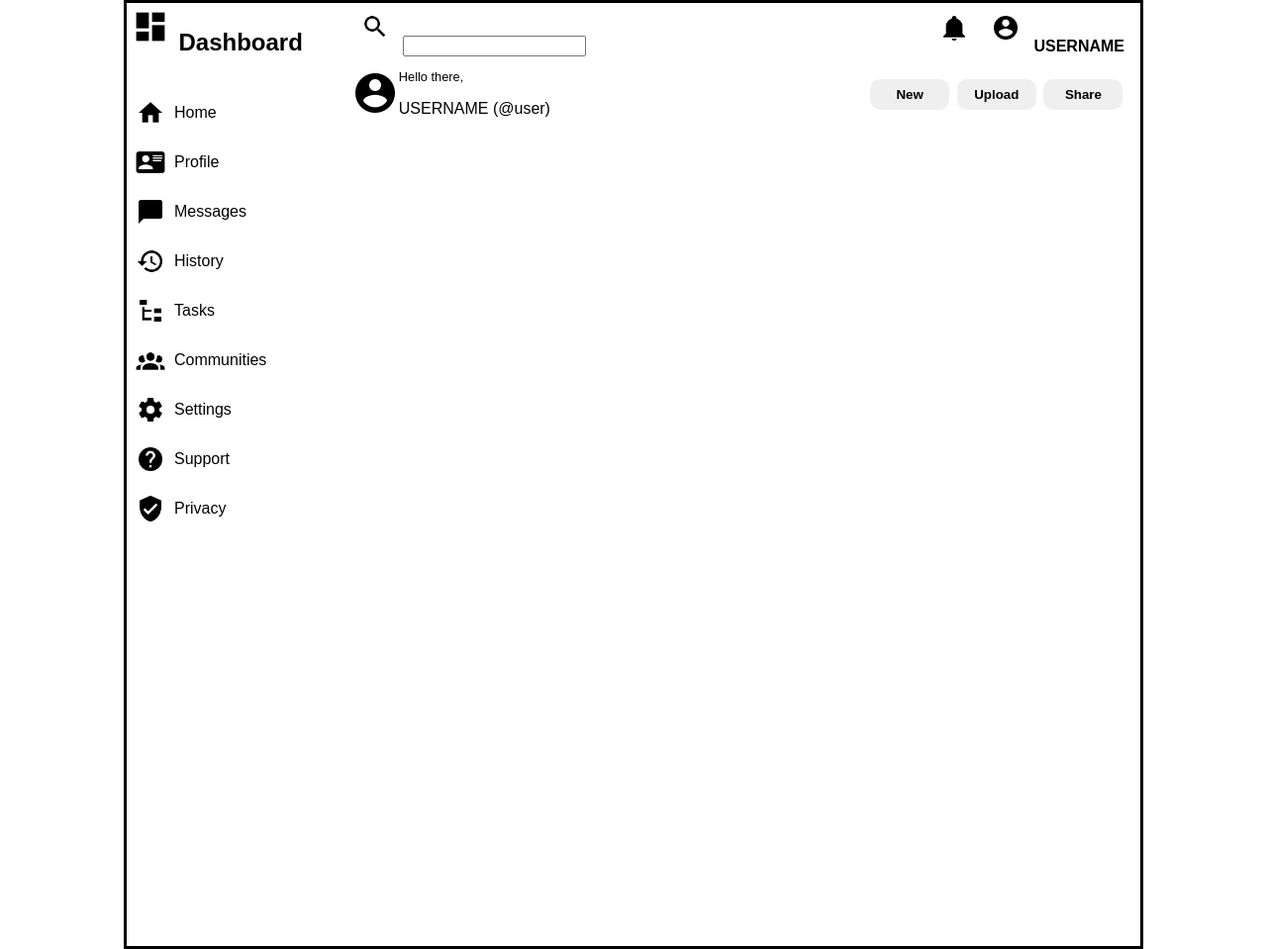
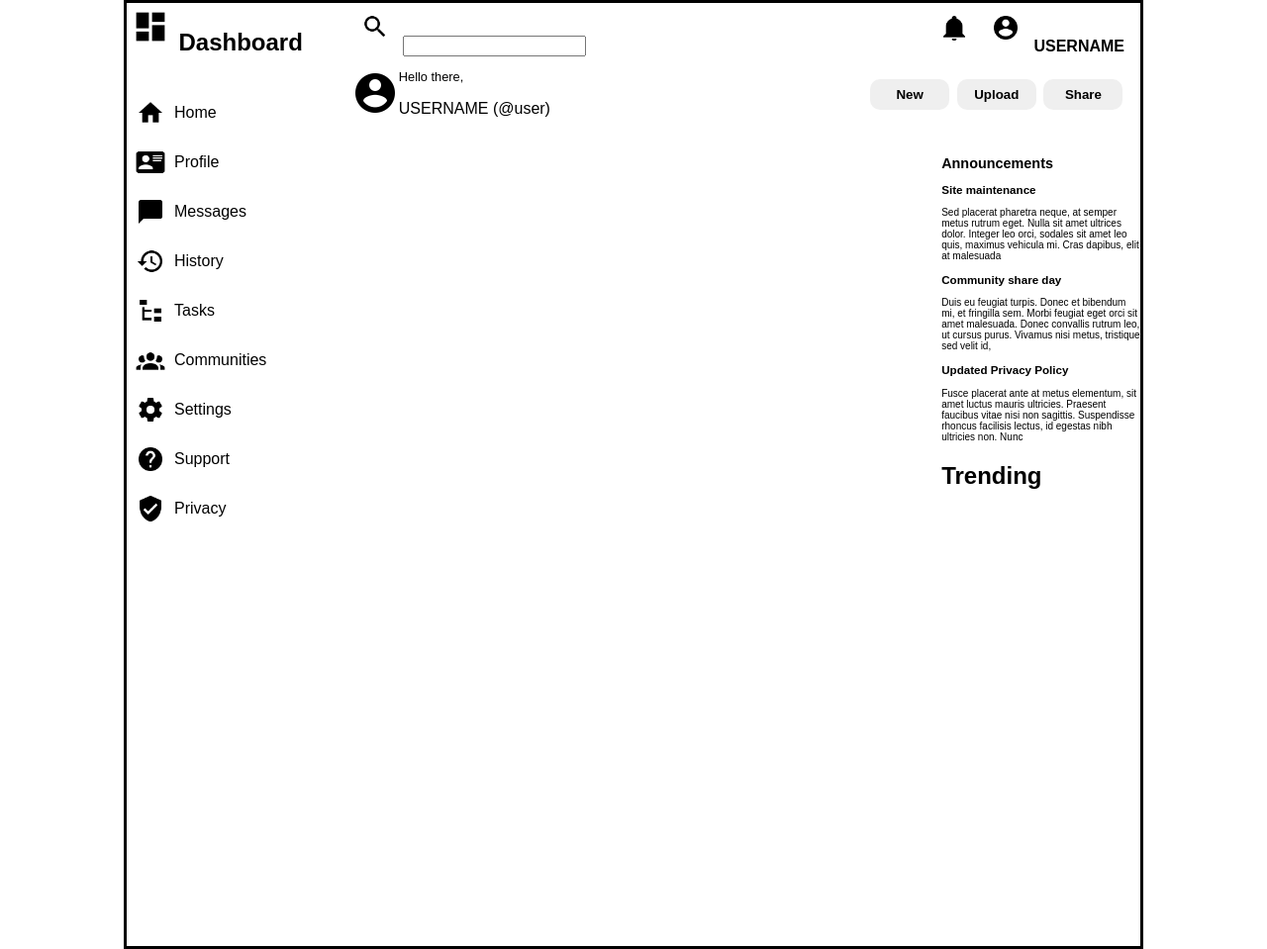
Before and after one commit to ottojvn/odin-admin-dashboard, a plain HTML site: page index.html in a window 1280 px wide. Shown: the whole page at 99% size. Drawn offline with Linux system fonts and the light colour scheme.

Commit message:
Add announcements panel

```diff
--- a/index.html
+++ b/index.html
@@ -104,9 +104,37 @@
         <section id="projects"></section>
       </main>
 
-      <section>
-        <article id="announcements"></article>
-        <article id="trending"></article>
+      <section id="side-panel">
+        <article id="announcements">
+          <h2>Announcements</h2>
+          <div>
+            <h3 class="announcement-title">Site maintenance</h3>
+            <p class="announcement-text">
+              Sed placerat pharetra neque, at semper metus rutrum eget. Nulla
+              sit amet ultrices dolor. Integer leo orci, sodales sit amet leo
+              quis, maximus vehicula mi. Cras dapibus, elit at malesuada
+            </p>
+          </div>
+          <div>
+            <h3 class="announcement-title">Community share day</h3>
+            <p class="announcement-text">
+              Duis eu feugiat turpis. Donec et bibendum mi, et fringilla sem.
+              Morbi feugiat eget orci sit amet malesuada. Donec convallis rutrum
+              leo, ut cursus purus. Vivamus nisi metus, tristique sed velit id,
+            </p>
+          </div>
+          <div>
+            <h3 class="announcement-title">Updated Privacy Policy</h3>
+            <p class="announcement-text">
+              Fusce placerat ante at metus elementum, sit amet luctus mauris
+              ultricies. Praesent faucibus vitae nisi non sagittis. Suspendisse
+              rhoncus facilisis lectus, id egestas nibh ultricies non. Nunc
+            </p>
+          </div>
+        </article>
+        <article id="trending">
+          <h2>Trending</h2>
+        </article>
       </section>
     </div>
   </body>
--- a/style.css
+++ b/style.css
@@ -117,3 +117,15 @@ header {
 .panel-line:hover {
   background-color: gray;
 }
+
+#announcements > h2 {
+  font-size: 0.9rem;
+}
+
+.announcement-title {
+  font-size: 0.725rem;
+}
+
+.announcement-text {
+  font-size: 0.625rem;
+}
```
